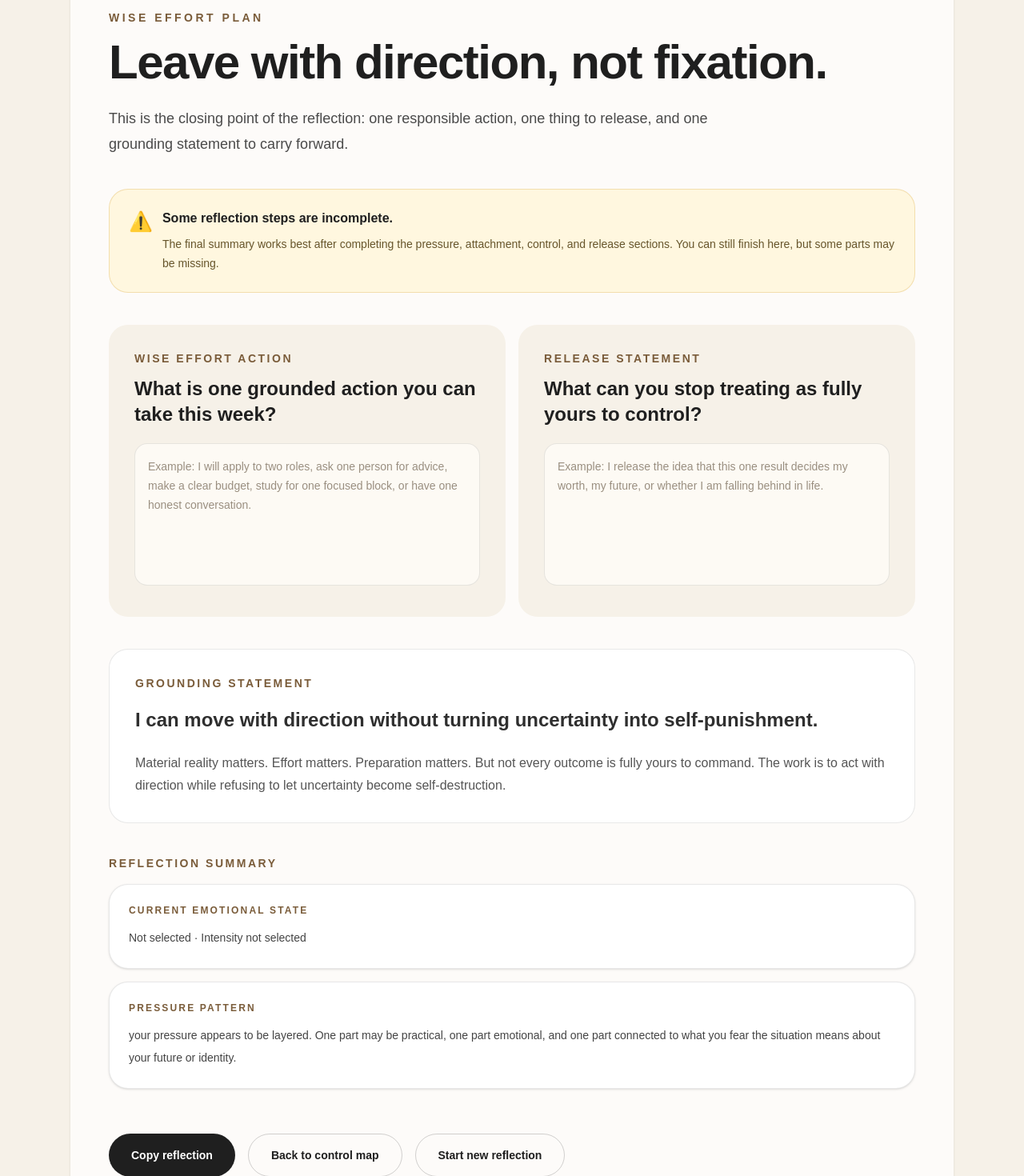
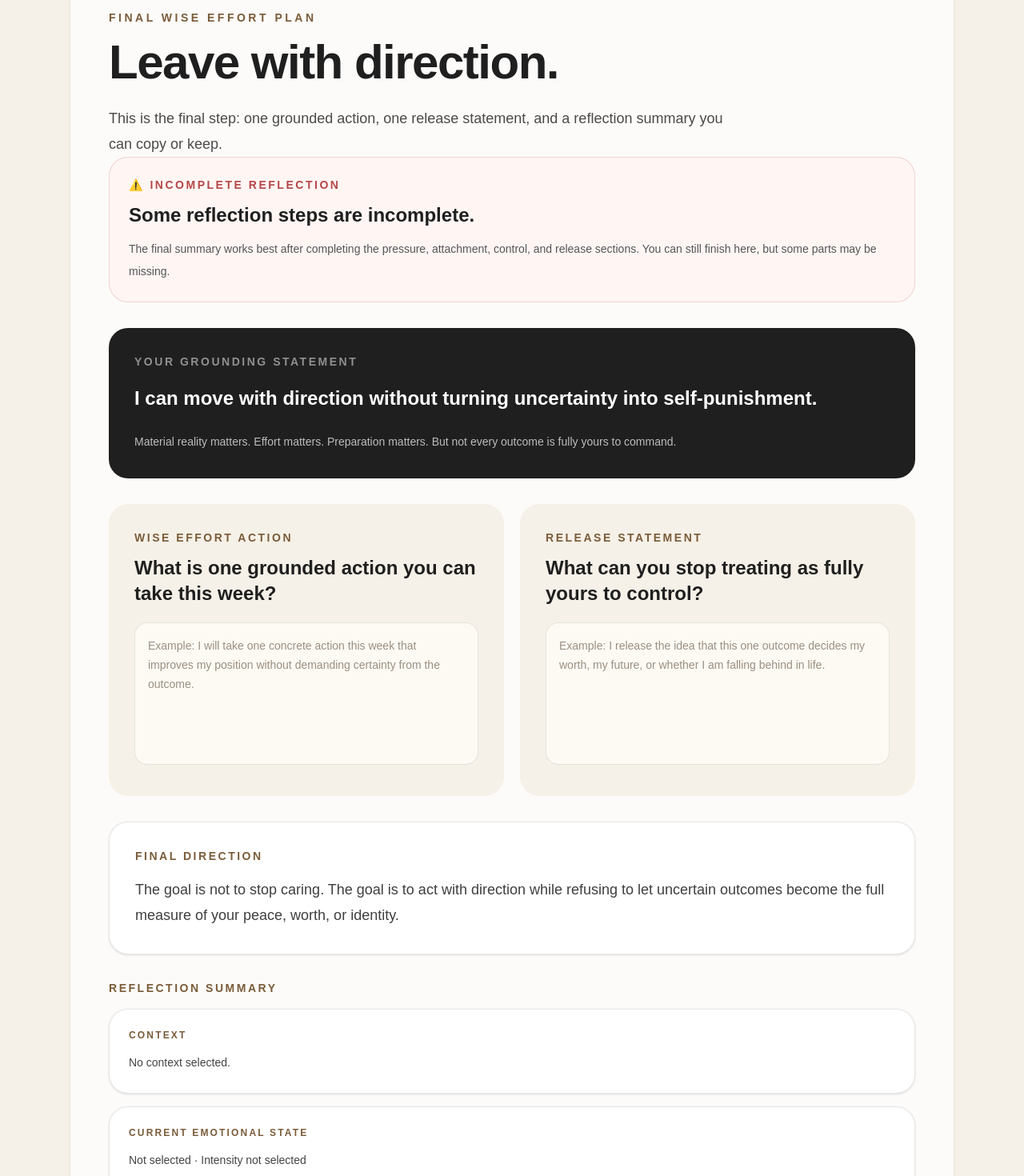
Before and after one commit to diegouriber/under-pressure, a Next.js app: page /final in a window 1280 px wide. Shown: the part 160-1630 px from the top of the page at 80% size. Built offline with nearby package versions, Linux system fonts and the light colour scheme.

Commit message:
Complete personalized attachment control map and final pages

```diff
--- a/app/final/page.tsx
+++ b/app/final/page.tsx
@@ -1,5 +1,6 @@
 "use client";
 
+import Link from "next/link";
 import { useEffect, useState } from "react";
 import FlowShell from "../components/FlowShell";
 import {
@@ -21,16 +22,20 @@ export default function FinalPage() {
 
   if (!session) {
     return (
-      <main className="min-h-screen bg-[#f6f1e8] text-[#1f1f1f]">
-        <section className="mx-auto flex min-h-screen max-w-4xl flex-col justify-center px-6 py-16">
-          <p>Loading reflection...</p>
-        </section>
+      <main className="min-h-screen bg-[#fdfaf4] px-6 py-10 text-[#1f1f1f]">
+        <div className="mx-auto max-w-3xl rounded-3xl bg-white p-8 shadow-sm">
+          <p className="text-sm text-[#555]">Loading reflection...</p>
+        </div>
       </main>
     );
   }
 
   const analysis = analyzePressure(session);
   const completeEnough = hasMinimumReflection(session);
+  const finalReflection = buildFinalReflection(
+    session,
+    analysis.groundingStatement
+  );
 
   function updateSession(updates: Partial<UnderPressureSession>) {
     if (!session) return;
@@ -43,11 +48,6 @@ export default function FinalPage() {
     setSession(nextSession);
     saveSession(nextSession);
   }
-
-  const finalReflection = buildFinalReflection(
-    session,
-    analysis.groundingStatement
-  );
 
   async function copyReflection() {
     await navigator.clipboard.writeText(finalReflection);
@@ -63,36 +63,59 @@ export default function FinalPage() {
     window.location.href = "/";
   }
 
+  const title = session.name
+    ? `${session.name}, leave with direction.`
+    : "Leave with direction.";
+
   return (
     <FlowShell
-      step={7}
-      eyebrow="Wise effort plan"
-      title="Leave with direction, not fixation."
-      description="This is the closing point of the reflection: one responsible action, one thing to release, and one grounding statement to carry forward."
+      eyebrow="Final wise effort plan"
+      title={title}
+      description="This is the final step: one grounded action, one release statement, and a reflection summary you can copy or keep."
+      step={8}
+      totalSteps={8}
     >
+      <div className="space-y-8">
         {!completeEnough && (
-        <div className="mt-10 rounded-3xl border border-[#d6a33a]/30 bg-[#fff7df] p-6">
-          <div className="flex gap-3">
-            <span className="text-2xl">⚠️</span>
-            <div>
-              <h2 className="font-semibold">Some reflection steps are incomplete.</h2>
-              <p className="mt-2 text-sm leading-6 text-[#66552b]">
+          <section className="rounded-3xl border border-[#b54747]/20 bg-[#fff6f4] p-6">
+            <p className="text-sm font-semibold uppercase tracking-[0.18em] text-[#b54747]">
+              ⚠️ Incomplete reflection
+            </p>
+
+            <h2 className="mt-3 text-2xl font-semibold text-[#1f1f1f]">
+              Some reflection steps are incomplete.
+            </h2>
+
+            <p className="mt-3 text-sm leading-7 text-[#555]">
               The final summary works best after completing the pressure,
               attachment, control, and release sections. You can still finish
               here, but some parts may be missing.
             </p>
-            </div>
-          </div>
-        </div>
+          </section>
         )}
 
-      <div className="mt-10 grid gap-4 md:grid-cols-2">
-        <div className="rounded-3xl bg-[#f6f1e8] p-6 md:p-8">
+        <section className="rounded-3xl bg-[#1f1f1f] p-6 text-white md:p-8">
+          <p className="text-sm font-semibold uppercase tracking-[0.18em] text-white/50">
+            Your grounding statement
+          </p>
+
+          <h2 className="mt-4 text-2xl font-semibold leading-10">
+            {analysis.groundingStatement}
+          </h2>
+
+          <p className="mt-5 text-sm leading-7 text-white/70">
+            Material reality matters. Effort matters. Preparation matters. But
+            not every outcome is fully yours to command.
+          </p>
+        </section>
+
+        <div className="grid gap-5 md:grid-cols-2">
+          <section className="rounded-3xl bg-[#f6f1e8] p-6 md:p-8">
             <p className="text-sm font-semibold uppercase tracking-[0.18em] text-[#7a5c3a]">
               Wise effort action
             </p>
 
-          <h2 className="mt-3 text-2xl font-semibold">
+            <h2 className="mt-3 text-2xl font-semibold text-[#1f1f1f]">
               What is one grounded action you can take this week?
             </h2>
 
@@ -102,17 +125,17 @@ export default function FinalPage() {
               onChange={(event) =>
                 updateSession({ wiseEffortAction: event.target.value })
               }
-            placeholder="Example: I will apply to two roles, ask one person for advice, make a clear budget, study for one focused block, or have one honest conversation."
-            className="mt-5 w-full resize-none rounded-2xl border border-[#1f1f1f]/10 bg-[#fdfaf4] p-4 text-sm leading-6 outline-none transition placeholder:text-[#9a8f80] focus:border-[#7a5c3a]"
+              placeholder={buildWiseEffortPlaceholder(session)}
+              className="mt-5 w-full resize-none rounded-2xl border border-[#1f1f1f]/10 bg-[#fdfaf4] p-4 text-sm leading-6 text-[#1f1f1f] outline-none transition placeholder:text-[#9a8f80] focus:border-[#7a5c3a]"
             />
-        </div>
+          </section>
 
-        <div className="rounded-3xl bg-[#f6f1e8] p-6 md:p-8">
+          <section className="rounded-3xl bg-[#f6f1e8] p-6 md:p-8">
             <p className="text-sm font-semibold uppercase tracking-[0.18em] text-[#7a5c3a]">
               Release statement
             </p>
 
-          <h2 className="mt-3 text-2xl font-semibold">
+            <h2 className="mt-3 text-2xl font-semibold text-[#1f1f1f]">
               What can you stop treating as fully yours to control?
             </h2>
 
@@ -122,34 +145,36 @@ export default function FinalPage() {
               onChange={(event) =>
                 updateSession({ releaseStatement: event.target.value })
               }
-            placeholder="Example: I release the idea that this one result decides my worth, my future, or whether I am falling behind in life."
-            className="mt-5 w-full resize-none rounded-2xl border border-[#1f1f1f]/10 bg-[#fdfaf4] p-4 text-sm leading-6 outline-none transition placeholder:text-[#9a8f80] focus:border-[#7a5c3a]"
+              placeholder={buildReleasePlaceholder(session)}
+              className="mt-5 w-full resize-none rounded-2xl border border-[#1f1f1f]/10 bg-[#fdfaf4] p-4 text-sm leading-6 text-[#1f1f1f] outline-none transition placeholder:text-[#9a8f80] focus:border-[#7a5c3a]"
             />
-        </div>
+          </section>
         </div>
 
-      <div className="mt-10 rounded-3xl border border-[#1f1f1f]/10 bg-white p-6 md:p-8">
+        <section className="rounded-3xl border border-[#1f1f1f]/10 bg-white p-6 shadow-sm md:p-8">
           <p className="text-sm font-semibold uppercase tracking-[0.18em] text-[#7a5c3a]">
-          Grounding statement
+            Final direction
           </p>
 
-        <p className="mt-4 text-2xl font-semibold leading-10 text-[#2f2f2f]">
-          {analysis.groundingStatement}
+          <p className="mt-4 text-lg leading-8 text-[#3f3f3f]">
+            The goal is not to stop caring. The goal is to act with direction
+            while refusing to let uncertain outcomes become the full measure of
+            your peace, worth, or identity.
           </p>
+        </section>
 
-        <p className="mt-5 text-base leading-7 text-[#555]">
-          Material reality matters. Effort matters. Preparation matters. But not
-          every outcome is fully yours to command. The work is to act with
-          direction while refusing to let uncertainty become self-destruction.
-        </p>
-      </div>
-
-      <div className="mt-10">
+        <section>
           <p className="mb-4 text-sm font-semibold uppercase tracking-[0.18em] text-[#7a5c3a]">
             Reflection summary
           </p>
 
           <div className="grid gap-4">
+            <SummaryCard
+              title="Context"
+              content={buildContextSummary(session)}
+              alwaysShow
+            />
+
             <SummaryCard
               title="Current emotional state"
               content={`${session.mood || "Not selected"} · Intensity ${
@@ -206,9 +231,9 @@ export default function FinalPage() {
               content={session.releaseStatement}
             />
           </div>
-      </div>
+        </section>
 
-      <div className="mt-10 flex flex-col gap-4 sm:flex-row sm:flex-wrap">
+        <div className="flex flex-col gap-4 sm:flex-row sm:flex-wrap">
           <button
             type="button"
             onClick={copyReflection}
@@ -217,20 +242,21 @@ export default function FinalPage() {
             {copied ? "Copied reflection" : "Copy reflection"}
           </button>
 
-        <a
+          <Link
             href="/control-map"
-          className="rounded-full border border-[#1f1f1f]/20 px-7 py-4 text-center text-sm font-semibold transition hover:bg-[#f6f1e8]"
+            className="rounded-full border border-[#1f1f1f]/20 px-7 py-4 text-center text-sm font-semibold text-[#1f1f1f] transition hover:bg-[#f6f1e8]"
           >
             Back to control map
-        </a>
+          </Link>
 
           <button
             type="button"
             onClick={resetReflection}
-          className="rounded-full border border-[#1f1f1f]/20 px-7 py-4 text-center text-sm font-semibold transition hover:bg-[#f6f1e8]"
+            className="rounded-full border border-[#1f1f1f]/20 px-7 py-4 text-center text-sm font-semibold text-[#1f1f1f] transition hover:bg-[#f6f1e8]"
           >
             Start new reflection
           </button>
+        </div>
       </div>
     </FlowShell>
   );
@@ -254,6 +280,7 @@ function SummaryCard({
       <p className="text-xs font-semibold uppercase tracking-[0.18em] text-[#7a5c3a]">
         {title}
       </p>
+
       <p className="mt-3 whitespace-pre-wrap text-sm leading-7 text-[#444]">
         {cleanContent || "This part has not been completed yet."}
       </p>
@@ -261,12 +288,75 @@ function SummaryCard({
   );
 }
 
+function buildContextSummary(session: UnderPressureSession) {
+  const parts = [];
+
+  if (session.name) parts.push(`Name: ${session.name}`);
+  if (session.lifeStage) parts.push(`Life stage: ${session.lifeStage}`);
+  if (session.pressureDomain) {
+    parts.push(`Pressure domain: ${session.pressureDomain}`);
+  }
+  if (session.guidanceStyle) {
+    parts.push(`Guidance style: ${session.guidanceStyle}`);
+  }
+
+  if (parts.length === 0) return "No context selected.";
+
+  return parts.join("\n");
+}
+
+function buildWiseEffortPlaceholder(session: UnderPressureSession) {
+  if (session.pressureDomain === "Family expectations") {
+    return "Example: I will choose one concrete priority this week and do it well instead of trying to prove my entire future at once.";
+  }
+
+  if (session.pressureDomain === "School / academic performance") {
+    return "Example: I will complete two focused study blocks, review the hardest topic first, and ask for help where I am stuck.";
+  }
+
+  if (session.pressureDomain === "Career / work") {
+    return "Example: I will improve my CV, apply to two roles, and ask one person for advice without treating the result as a verdict on my future.";
+  }
+
+  if (session.pressureDomain === "Money / financial stability") {
+    return "Example: I will review my numbers, make one realistic weekly budget, and identify one action that improves my financial position.";
+  }
+
+  return "Example: I will take one concrete action this week that improves my position without demanding certainty from the outcome.";
+}
+
+function buildReleasePlaceholder(session: UnderPressureSession) {
+  if (session.pressureDomain === "Family expectations") {
+    return "Example: I release the need to perform perfectly for the image people have of me. Their expectations can matter without becoming the only measure of my worth.";
+  }
+
+  if (session.pressureDomain === "School / academic performance") {
+    return "Example: I release the idea that one grade decides my intelligence, future, or worth.";
+  }
+
+  if (session.pressureDomain === "Career / work") {
+    return "Example: I release the idea that one rejection, delay, or opportunity decides whether my career will work out.";
+  }
+
+  if (session.pressureDomain === "Money / financial stability") {
+    return "Example: I release the idea that financial uncertainty means I am unsafe, incapable, or failing as a person.";
+  }
+
+  return "Example: I release the idea that this one outcome decides my worth, my future, or whether I am falling behind in life.";
+}
+
 function buildFinalReflection(
   session: UnderPressureSession,
   groundingStatement: string
 ) {
   const sections = [
-    ["Current emotional state", `${session.mood || "Not selected"} · Intensity ${session.intensity || "not selected"}`],
+    ["Context", buildContextSummary(session)],
+    [
+      "Current emotional state",
+      `${session.mood || "Not selected"} · Intensity ${
+        session.intensity || "not selected"
+      }`,
+    ],
     ["What was weighing on me", session.pressureText],
     ["Outcome I felt attached to", session.attachmentText],
     ["What I can control", session.controlMap.control],
```
Lines whose indentation alone changed are shown as unchanged.
